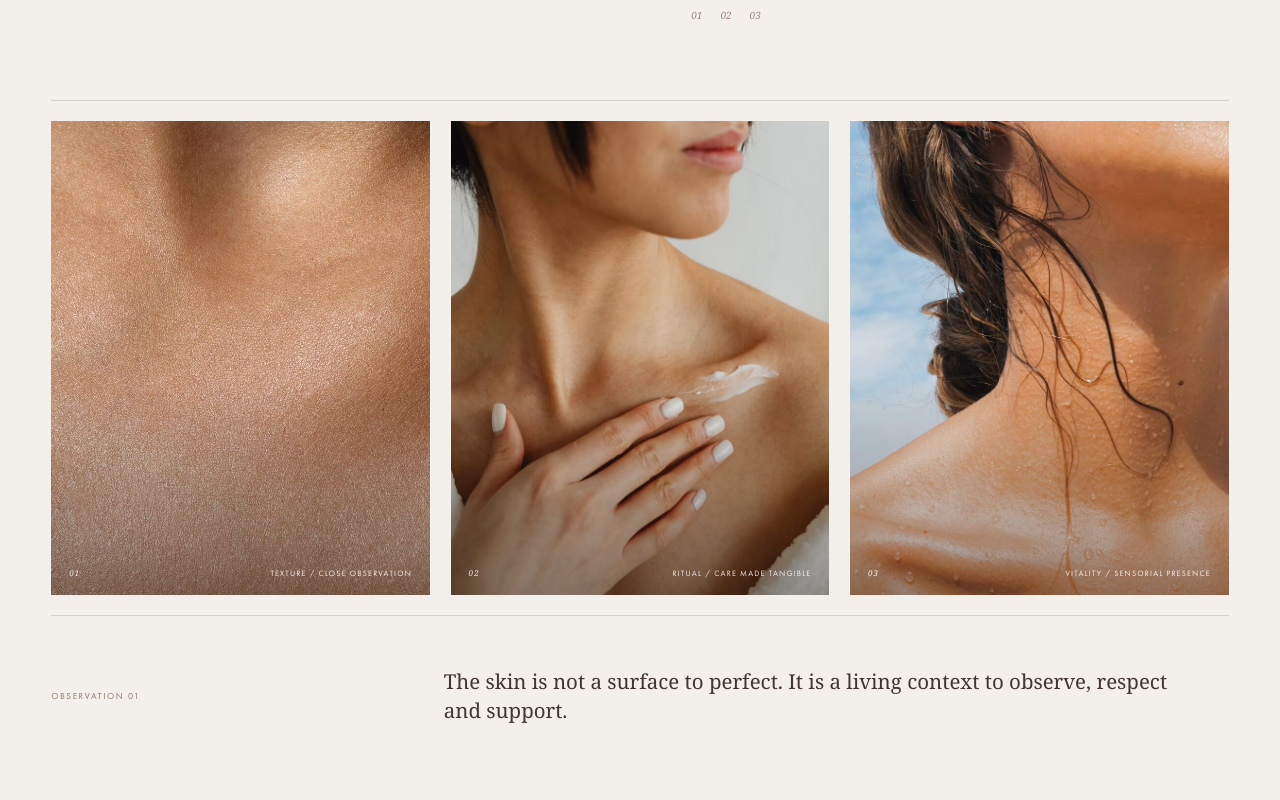
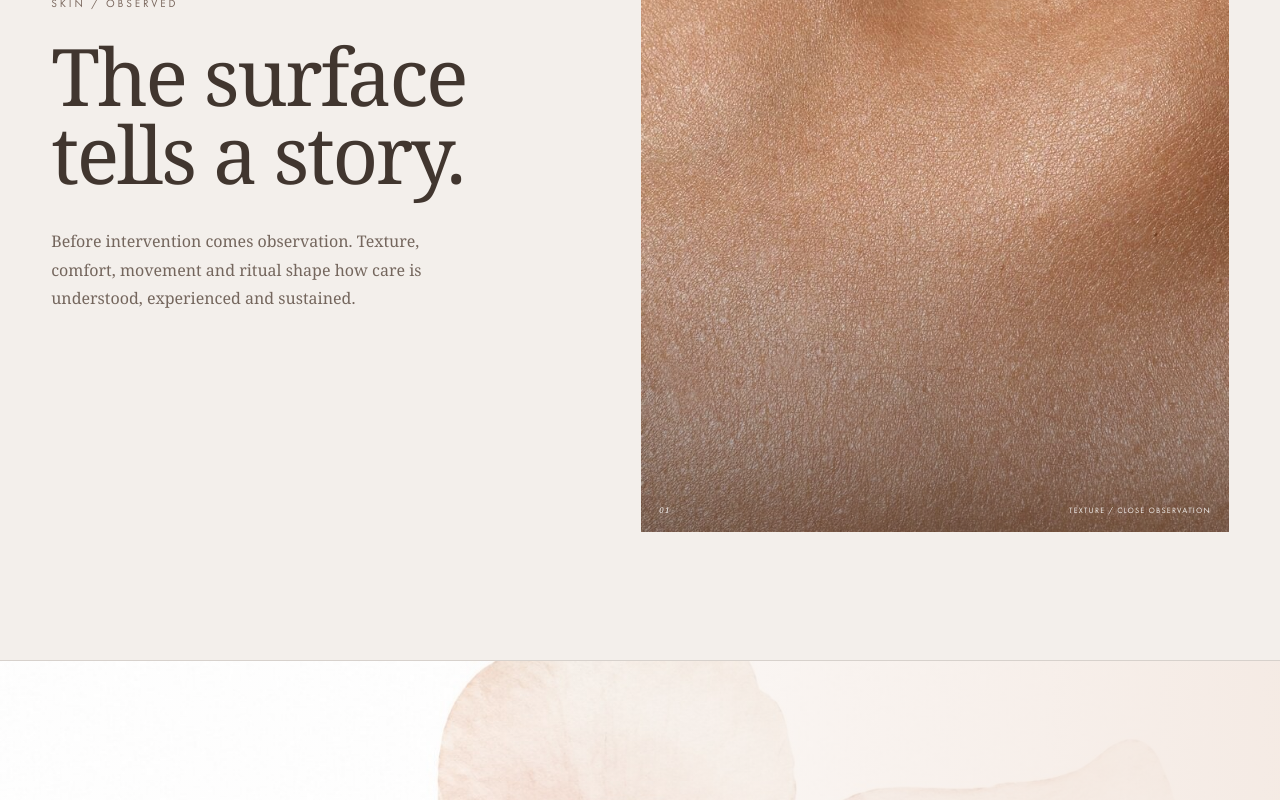
Before and after one commit to mobinseven/TANUVA.website, a Next.js app: page / in a window 1280 px wide. Shown: the part 2460-3260 px from the top of the page. Built offline with nearby package versions, Linux system fonts and the light colour scheme.

Commit message:
Keep one skin observation image

```diff
--- a/app/globals.css
+++ b/app/globals.css
@@ -790,8 +790,8 @@ input {
 
 .skin-studies {
   display: grid;
-  grid-template-columns: repeat(3, minmax(0, 1fr));
-  gap: clamp(16px, 1.6vw, 28px);
+  grid-template-columns: minmax(0, .92fr) minmax(0, 1.08fr);
+  gap: clamp(40px, 7vw, 140px);
   padding: clamp(100px, 10vw, 170px) max(4vw, 28px);
   overflow: hidden;
   border-bottom: 1px solid var(--line);
@@ -799,13 +799,13 @@ input {
 }
 
 .skin-studies-intro {
-  grid-column: 1 / -1;
-  grid-row: 1;
+  grid-column: 1;
+  grid-row: auto;
   display: grid;
-  grid-template-columns: 1fr 1fr;
-  column-gap: clamp(50px, 8vw, 150px);
-  padding: 0 0 clamp(52px, 6vw, 92px);
-  border-bottom: 1px solid var(--line);
+  grid-template-columns: 1fr;
+  align-content: center;
+  padding: clamp(30px, 6vw, 90px) 0;
+  border: 0;
 }
 
 .skin-studies-intro .eyebrow,
@@ -827,36 +827,21 @@ input {
 }
 
 .skin-studies-intro > p:not(.eyebrow) {
-  grid-column: 2;
-  grid-row: 1 / 3;
-  align-self: center;
+  grid-column: 1;
+  grid-row: auto;
+  align-self: auto;
   max-width: 430px;
-  margin: 0;
+  margin: 34px 0 0;
   color: var(--ink-soft);
   font-family: Georgia, "Times New Roman", serif;
   font-size: 16px;
   line-height: 1.8;
 }
 
-.skin-study-index {
-  grid-column: 2;
-  display: flex;
-  gap: 18px;
-  margin-top: 34px;
-  padding-top: 0;
-}
-
-.skin-study-index span {
-  color: #99887e;
-  font-family: Georgia, "Times New Roman", serif;
-  font-size: 10px;
-  font-style: italic;
-}
-
 .skin-frame {
   position: relative;
-  grid-row: 2;
-  aspect-ratio: 4 / 5;
+  grid-row: auto;
+  aspect-ratio: 4 / 5.15;
   min-height: 0;
   margin: 0;
   overflow: hidden;
@@ -904,54 +889,11 @@ input {
 }
 
 .skin-frame-texture {
-  grid-column: 1;
+  grid-column: 2;
 }
 
 .skin-frame-texture img {
   object-position: center 52%;
-}
-
-.skin-frame-ritual {
-  grid-column: 2;
-}
-
-.skin-frame-ritual img {
-  object-position: center 30%;
-}
-
-.skin-study-note {
-  grid-column: 1 / -1;
-  grid-row: 3;
-  display: grid;
-  grid-template-columns: 1fr 2fr;
-  align-items: center;
-  margin: 0;
-  padding: clamp(38px, 4vw, 68px) 0 0;
-  border-top: 1px solid var(--line);
-}
-
-.skin-study-note span {
-  color: #8f776a;
-  font-size: 9px;
-  font-weight: 400;
-  letter-spacing: 0.18em;
-  text-transform: uppercase;
-}
-
-.skin-study-note p {
-  max-width: 740px;
-  margin: 0;
-  font-family: Georgia, "Times New Roman", serif;
-  font-size: clamp(18px, 1.6vw, 28px);
-  line-height: 1.42;
-}
-
-.skin-frame-vitality {
-  grid-column: 3;
-}
-
-.skin-frame-vitality img {
-  object-position: center 50%;
 }
 
 .seal-story {
@@ -1922,10 +1864,6 @@ footer {
     padding-left: 60px;
   }
 
-  .skin-studies {
-    grid-template-columns: repeat(3, minmax(0, 1fr));
-  }
-
   .skin-studies-intro h2 {
     font-size: 7vw;
   }
@@ -1933,10 +1871,6 @@ footer {
   .skin-studies-intro > p:not(.eyebrow) {
     margin-top: 28px;
     font-size: 14px;
-  }
-
-  .skin-study-index {
-    padding-top: 22px;
   }
 
   .science {
@@ -2142,11 +2076,6 @@ footer {
     font-size: 15px;
   }
 
-  .skin-study-index {
-    margin-top: 40px;
-    padding-top: 22px;
-  }
-
   .skin-frame {
     width: 100%;
     height: auto;
@@ -2162,20 +2091,6 @@ footer {
 
   .skin-frame-texture img {
     object-position: center 54%;
-  }
-
-  .skin-study-note {
-    display: block;
-    min-height: 250px;
-    padding: 46px 28px;
-  }
-
-  .skin-study-note p {
-    font-size: 24px;
-  }
-
-  .skin-frame-vitality {
-    height: auto;
   }
 
   .seal-story {
--- a/app/page.tsx
+++ b/app/page.tsx
@@ -246,9 +246,6 @@ export default function Home() {
             Before intervention comes observation. Texture, comfort, movement and
             ritual shape how care is understood, experienced and sustained.
           </p>
-          <div className="skin-study-index" aria-hidden="true">
-            <span>01</span><span>02</span><span>03</span>
-          </div>
         </header>
 
         <figure className="skin-frame skin-frame-texture">
@@ -261,33 +258,6 @@ export default function Home() {
           <figcaption><span>01</span> Texture / close observation</figcaption>
         </figure>
 
-        <figure className="skin-frame skin-frame-ritual">
-          <Image
-            src="/editorial/skin-ritual.jpg"
-            alt="Skincare cream being applied across the collarbone"
-            fill
-            sizes="(max-width: 760px) 100vw, 34vw"
-          />
-          <figcaption><span>02</span> Ritual / care made tangible</figcaption>
-        </figure>
-
-        <blockquote className="skin-study-note">
-          <span>Observation 01</span>
-          <p>
-            The skin is not a surface to perfect. It is a living context to
-            observe, respect and support.
-          </p>
-        </blockquote>
-
-        <figure className="skin-frame skin-frame-vitality">
-          <Image
-            src="/editorial/skin-vitality.jpg"
-            alt="Sunlit skin with fine water droplets"
-            fill
-            sizes="(max-width: 760px) 100vw, 34vw"
-          />
-          <figcaption><span>03</span> Vitality / sensorial presence</figcaption>
-        </figure>
       </section>
 
       <section className="seal-story" aria-label="TANUVA house seal">
```
